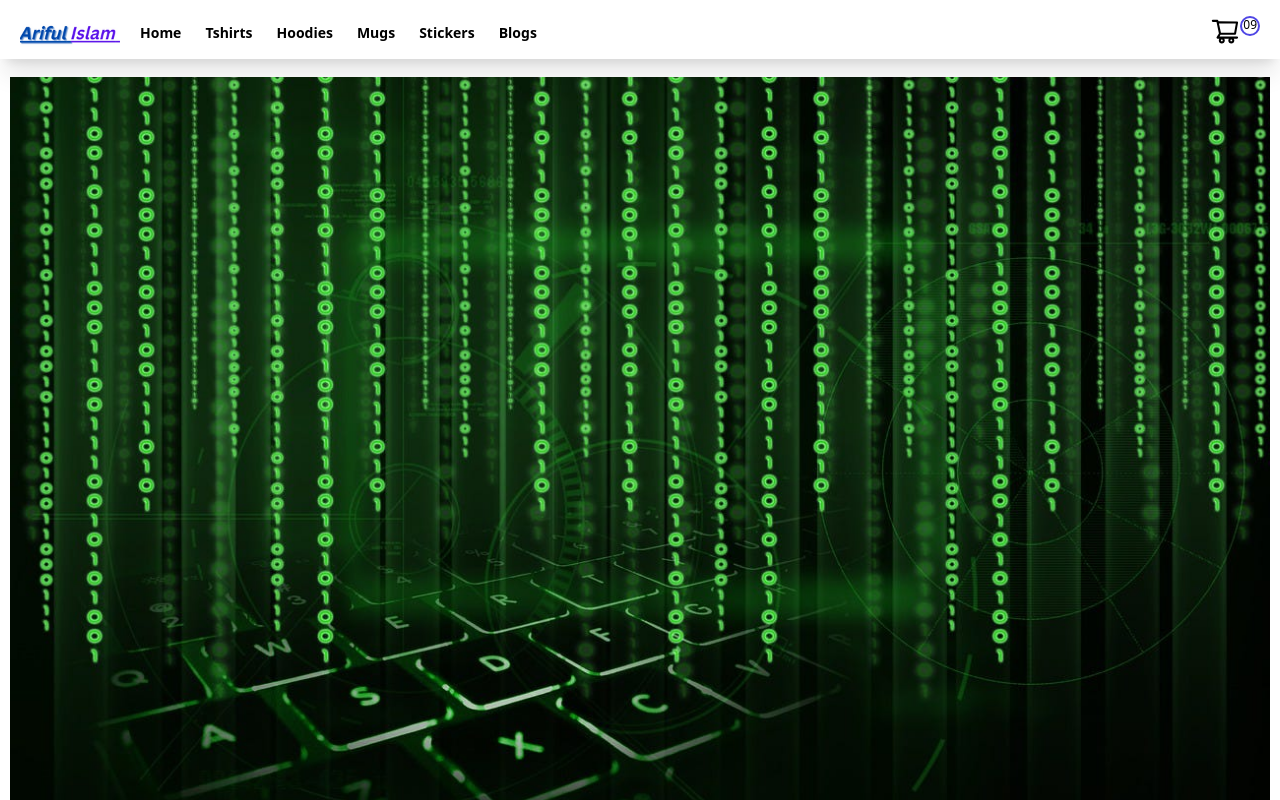
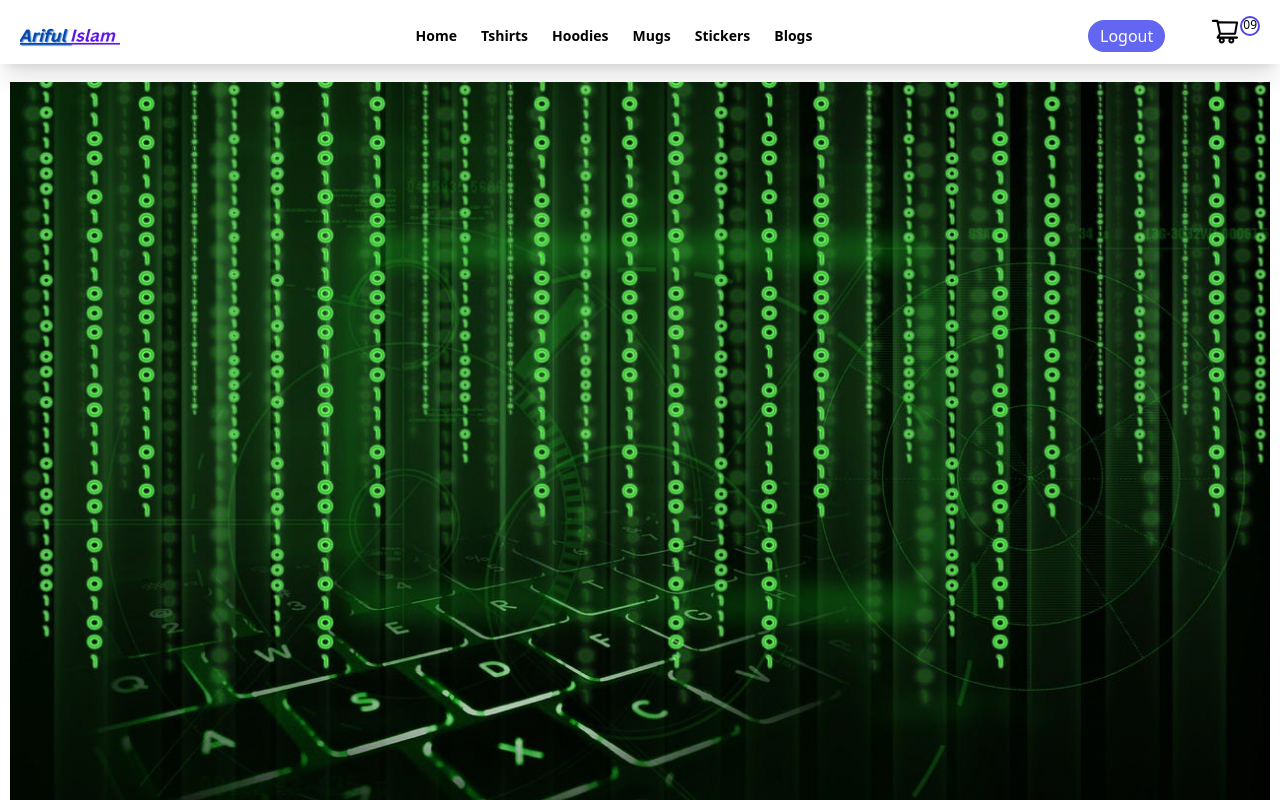
Before and after one commit to arifahan/codeswear, a Next.js app: page / in a window 1280 px wide. Built offline with nearby package versions, Linux system fonts and the light colour scheme.

Commit message:
Login and Logout Button Add.

```diff
--- a/components/Navbar.js
+++ b/components/Navbar.js
@@ -1,6 +1,6 @@
 import Image from "next/image";
 import Link from "next/link";
-import { useRef } from "react";
+import { useRef, useState } from "react";
 import {
   AiOutlineShoppingCart,
   AiFillCloseCircle,
@@ -21,13 +21,17 @@ const Navbar = ({ cart, addToCart, removeFromCart, clearCart, subTotal }) => {
       ref.current.classList.add("translate-x-full");
     }
   };
+
+  const [isSigndIn, setisSigndIn] = useState(false);
+
   return (
-    <div className="py-3 flex flex-col md:flex-row md:justify-start justify-center items-center my-2 shadow-xl">
+    <div className="shadow-xl">
+      <div className="container mx-auto py-3 flex flex-col md:flex-row md:justify-between justify-center items-center my-2 ">
         <Link href={"/"} className="logo mx-5">
           <Image src="/logo-1.png" alt="band img" width={100} height={40} />
         </Link>
-      <div className="nav">
-        <ul className="flex items-center space-x-6 font-bold md:text-sm">
+        <div className="nav ">
+          <ul className="flex flex-wrap items-center space-x-6 font-bold md:text-sm">
             <Link href={"/"}>
               <li>Home</li>
             </Link>
@@ -49,6 +53,26 @@ const Navbar = ({ cart, addToCart, removeFromCart, clearCart, subTotal }) => {
           </ul>
         </div>
         <div
+          onClick={() => setisSigndIn(true)}
+          className="mr-20 cursor-pointer w-28 justify-items-center"
+        >
+          {isSigndIn ? (
+            <button
+              onClick={clearCart}
+              className="text-white bg-indigo-500 border-0 py-1 px-3 focus:outline-none hover:bg-pink-600 hover:duration-700 rounded-full text-ms mr-2"
+            >
+              Login
+            </button>
+          ) : (
+            <button
+              onClick={clearCart}
+              className="text-white bg-indigo-500 border-0 py-1 px-3 focus:outline-none hover:bg-pink-600 hover:duration-700 rounded-full text-ms mr-2"
+            >
+              Logout
+            </button>
+          )}
+
+          <div
             onClick={toggleCart}
             className="cart absolute right-0 top-4 mx-5 flex cursor-pointer"
           >
@@ -57,9 +81,11 @@ const Navbar = ({ cart, addToCart, removeFromCart, clearCart, subTotal }) => {
               09
             </span>
           </div>
+        </div>
+
         <div
           ref={ref}
-        className="w-72 h-full sideCart py-5 px-8 absolute top-0 right-0 bg-pink-100 transform transition-transform translate-x-full "
+          className="w-72 h-full sideCart py-5 px-8 absolute top-0 right-0 bg-pink-100 transform transition-transform translate-x-full z-40"
         >
           <h2 className="font-bold text-xl text-center pb-2">Shopping Cart</h2>
           <span
@@ -93,10 +119,11 @@ const Navbar = ({ cart, addToCart, removeFromCart, clearCart, subTotal }) => {
             </button>
             <button
               onClick={clearCart}
-            className="inline-flex text-white bg-indigo-500 border-0 py-2 px-2 focus:outline-none hover:bg-pink-600 rounded text-ms mr-2"
+              className="inline-flex text-white bg-indigo-500 border-0 py-2 px-2 focus:outline-none hover:bg-pink-600  rounded text-ms mr-2"
             >
               Clear Cart
             </button>
+          </div>
         </div>
       </div>
     </div>
```
Lines whose indentation alone changed are shown as unchanged.
